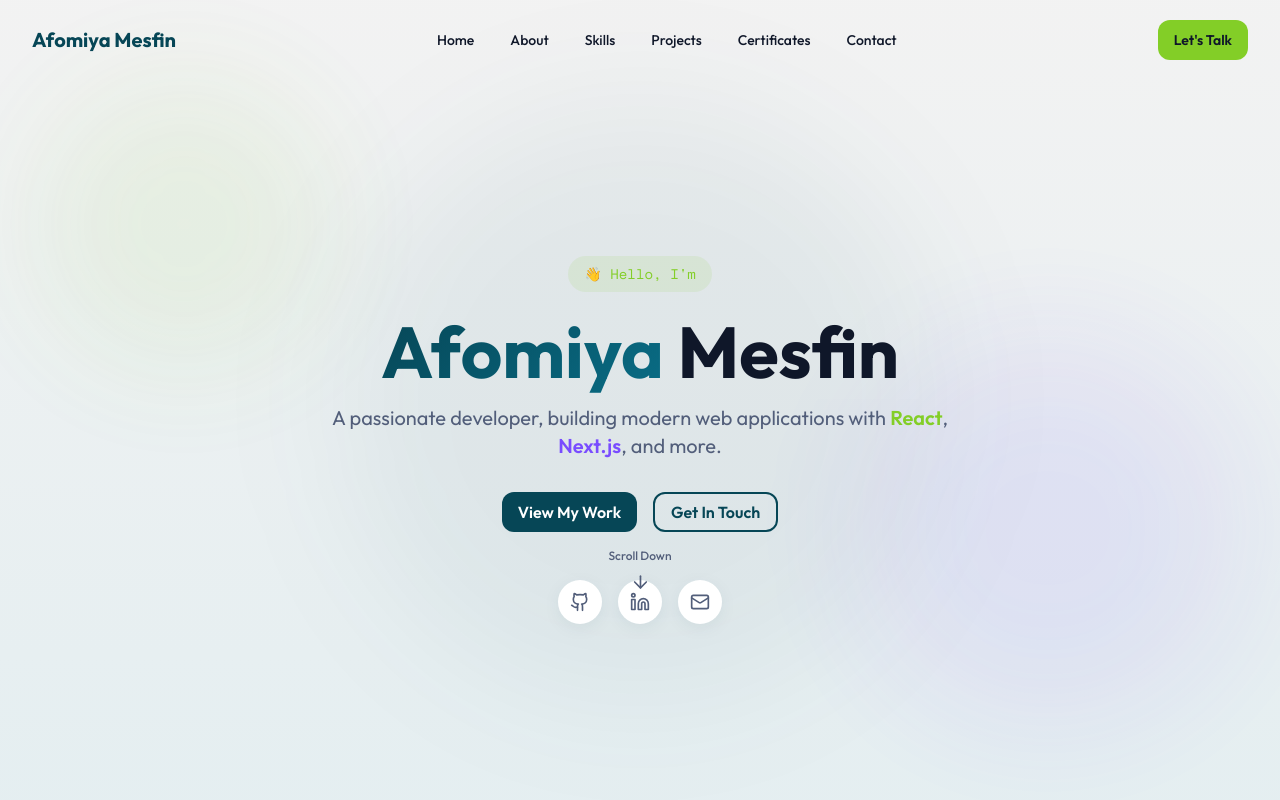
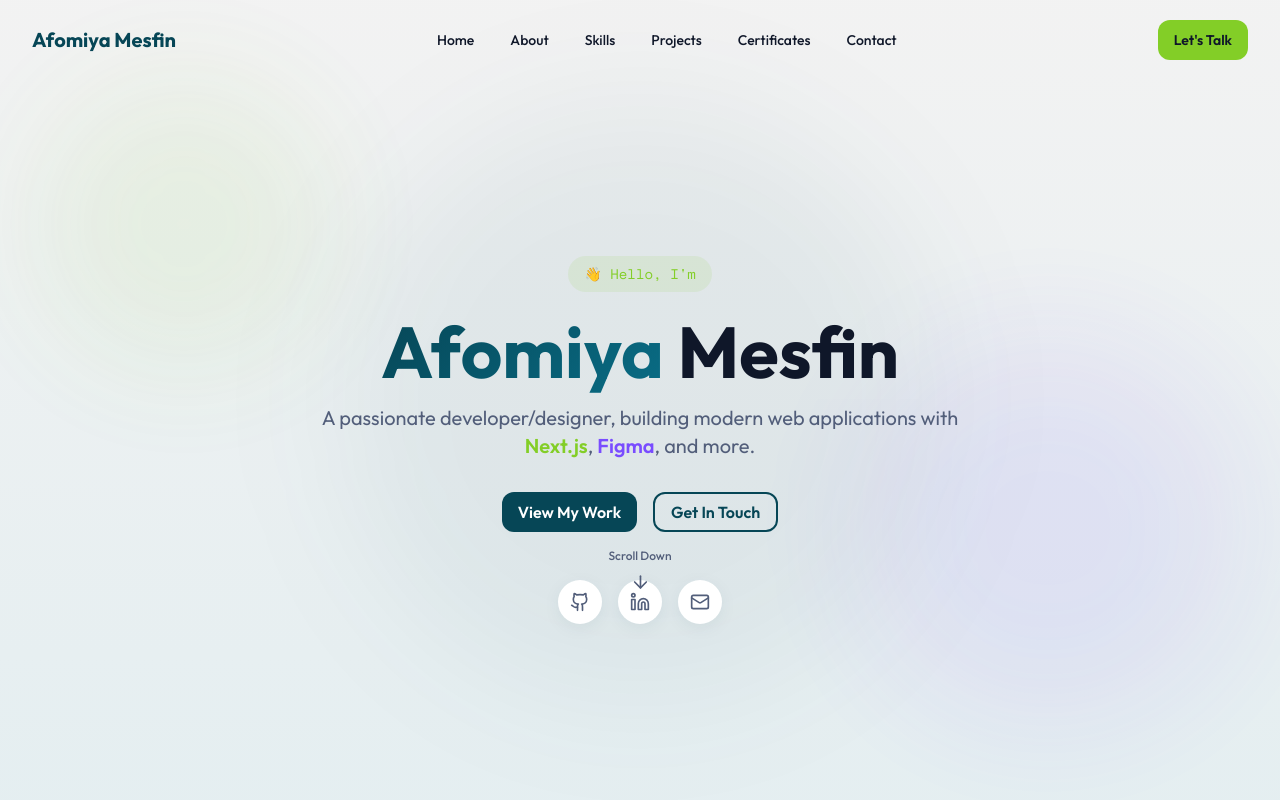
Before and after one commit to Afomiya21-negash/Portfolio-org, a React (Vite) app in the folder my-portfolio/: page / in a window 1280 px wide. Shown: the top 800 px of the page. Built offline with nearby package versions, Linux system fonts and the light colour scheme; the HTML template or start-up script is replaced by a standard one.

Commit message:
hero section

```diff
--- a/my-portfolio/src/components/HeroSection.tsx
+++ b/my-portfolio/src/components/HeroSection.tsx
@@ -37,11 +37,11 @@ export const HeroSection = () => {
             className="text-lg sm:text-xl text-muted-foreground max-w-2xl mx-auto mb-8 animate-slide-up"
             style={{ animationDelay: "0.4s" }}
           >
-            A passionate developer,
+            A passionate developer/designer,
 
             building modern web applications with{" "}
-            <span className="text-accent font-semibold">React</span>,{" "}
-            <span className="text-accent-purple font-semibold">Next.js</span>, and more.
+            <span className="text-accent font-semibold">Next.js</span>,{" "}
+            <span className="text-accent-purple font-semibold">Figma</span>, and more.
           </p>
 
           {/* CTA Buttons */}
```
